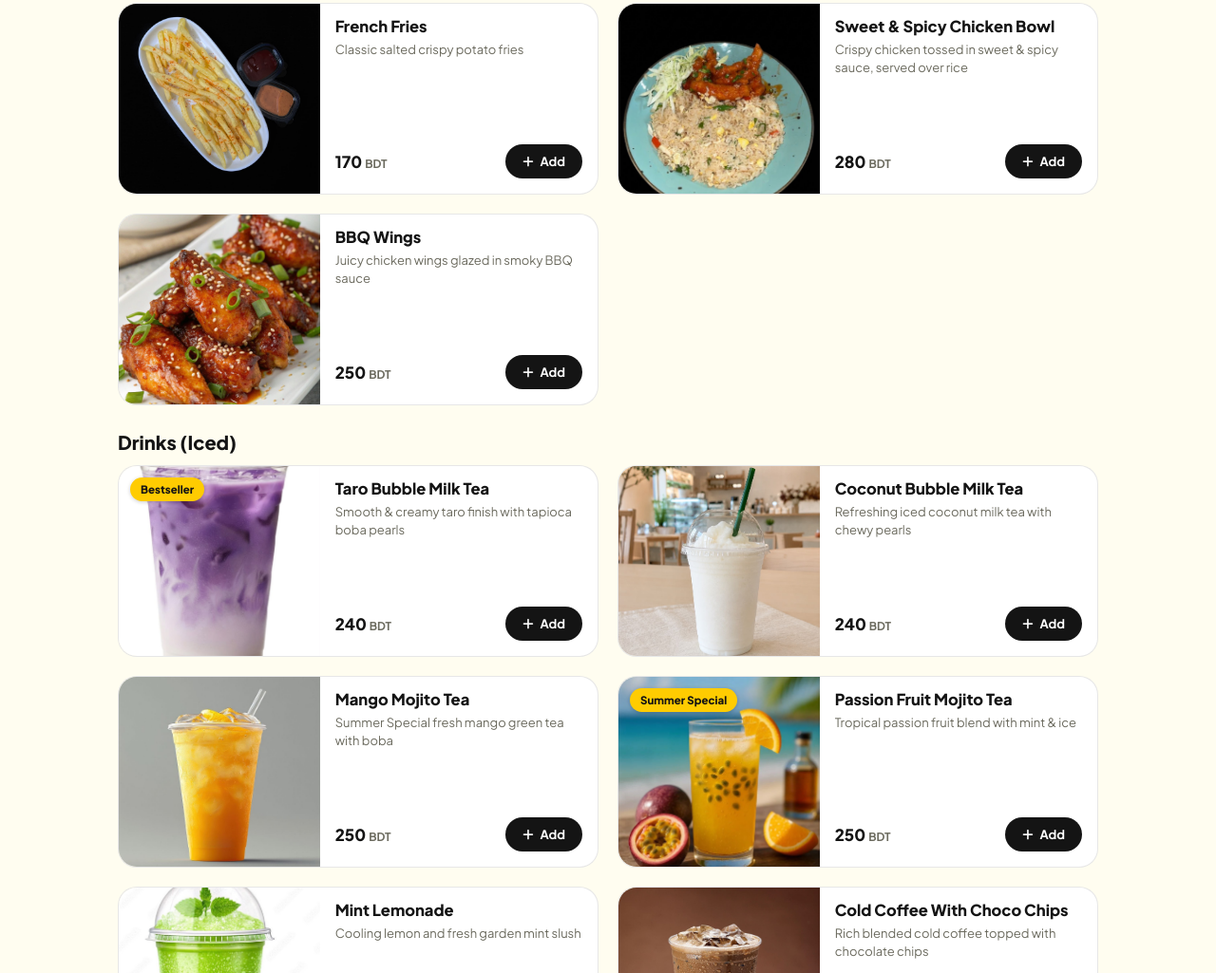
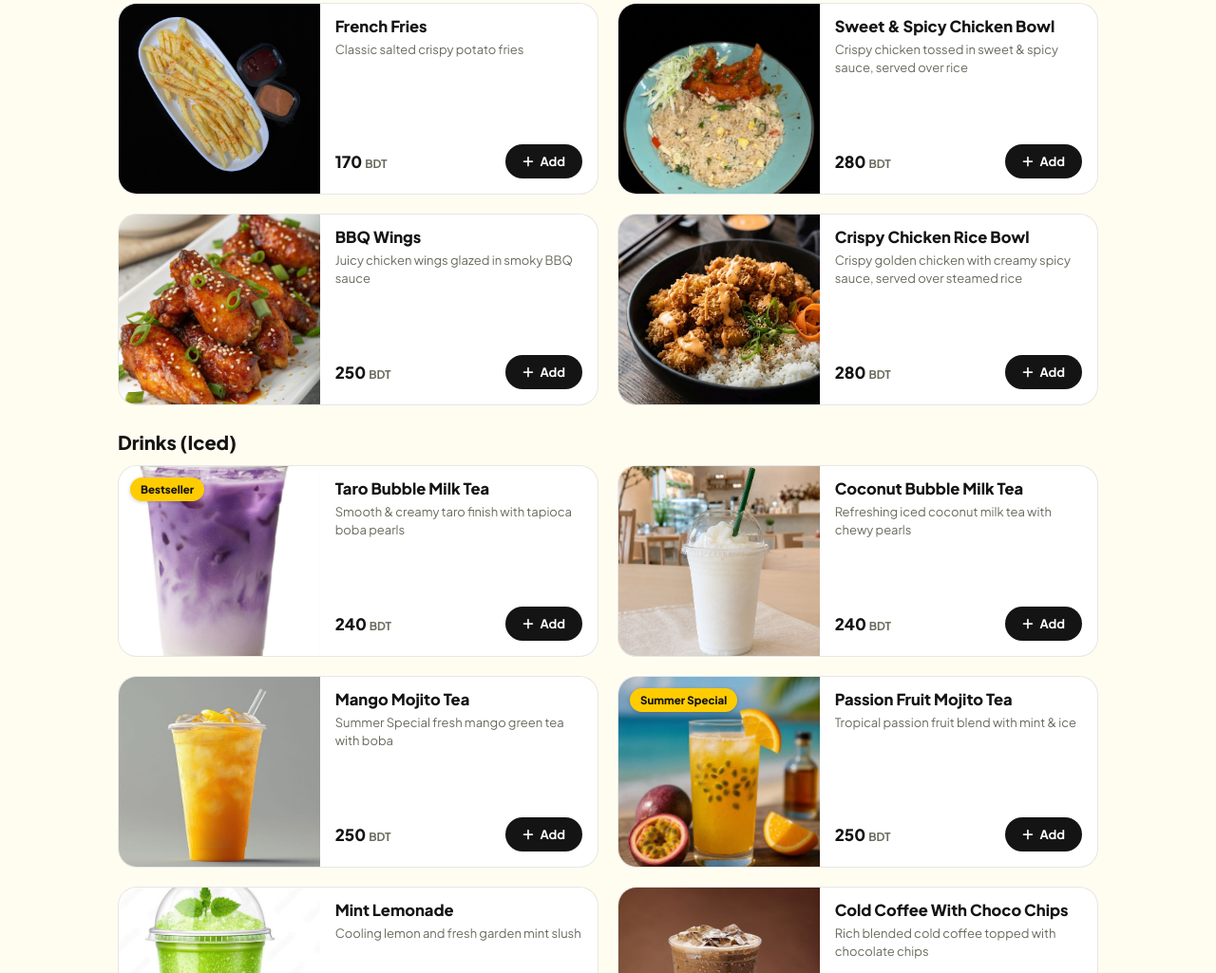
Before and after one commit to sipz-dhaka/Sipzdhaka-MENU, a plain HTML site: page index.html in a window 1280 px wide. Shown: the part 1969-2994 px from the top of the page at 95% size. Drawn offline with Linux system fonts and the light colour scheme.

Commit message:
Update index.html

```diff
--- a/index.html
+++ b/index.html
@@ -398,6 +398,7 @@ const M=[
 {id:'m9',c:'main',n:'French Fries',p:170,d:'Classic salted crispy potato fries',i:'ffn.jpeg'},
 {id:'m10',c:'main',n:'Sweet & Spicy Chicken Bowl',p:280,d:'Crispy chicken tossed in sweet & spicy sauce, served over rice',i:'sscb.jpeg'},
 {id:'m11',c:'main',n:'BBQ Wings',p:250,d:'Juicy chicken wings glazed in smoky BBQ sauce',i:'bbqw.jpeg'},
+{id:'m12',c:'main',n:'Crispy Chicken Rice Bowl',p:280,d:'Crispy golden chicken with creamy spicy sauce, served over steamed rice',i:'ccrb.jpg'},
 {id:'d1',c:'drinks',n:'Taro Bubble Milk Tea',p:240,d:'Smooth & creamy taro finish with tapioca boba pearls',i:'taroboba.jpeg',b:'Bestseller'},
 {id:'d2',c:'drinks',n:'Coconut Bubble Milk Tea',p:240,d:'Refreshing iced coconut milk tea with chewy pearls',i:'coconut.jpeg'},
 {id:'d3',c:'drinks',n:'Mango Mojito Tea',p:250,d:'Summer Special fresh mango green tea with boba',i:'mango.jpeg'},
```
